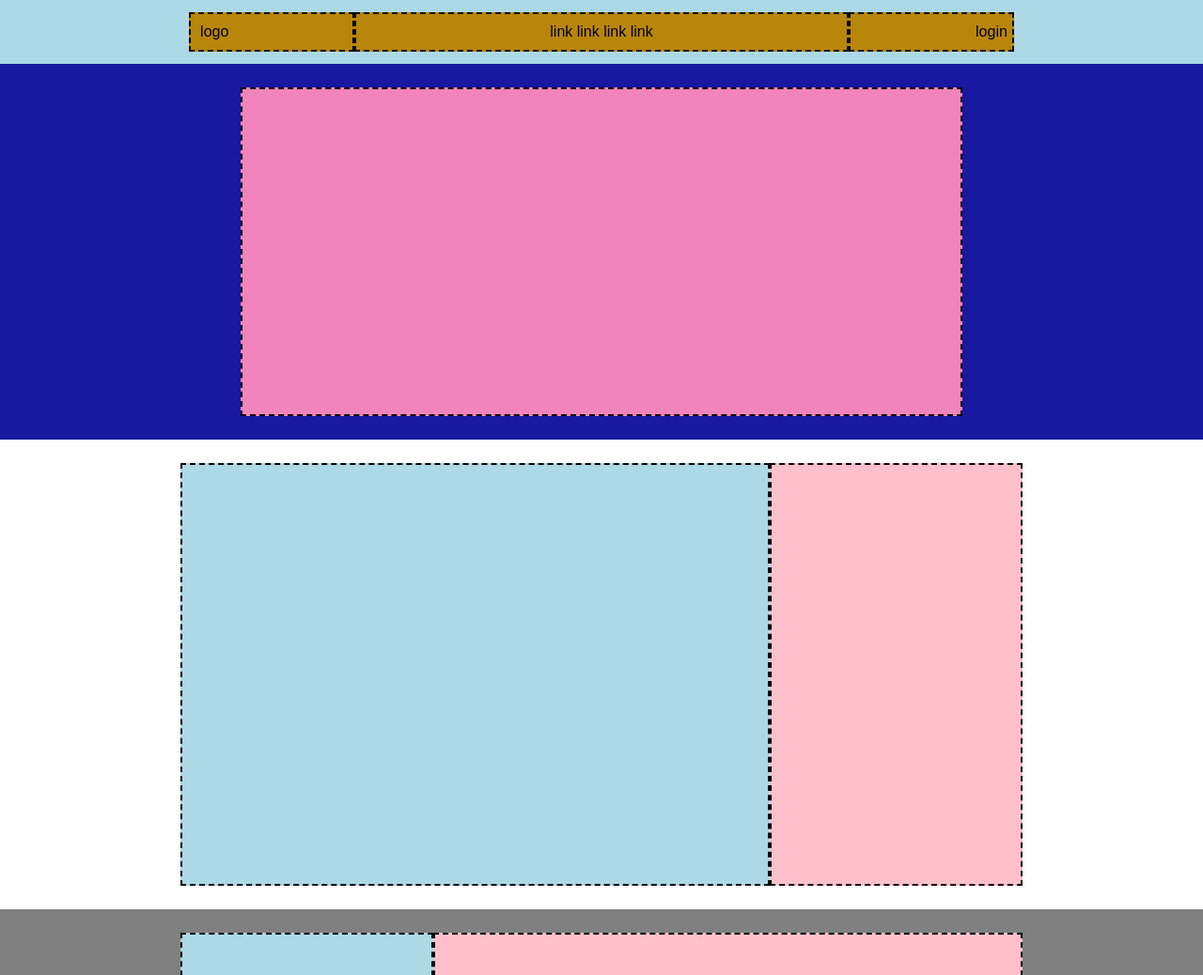
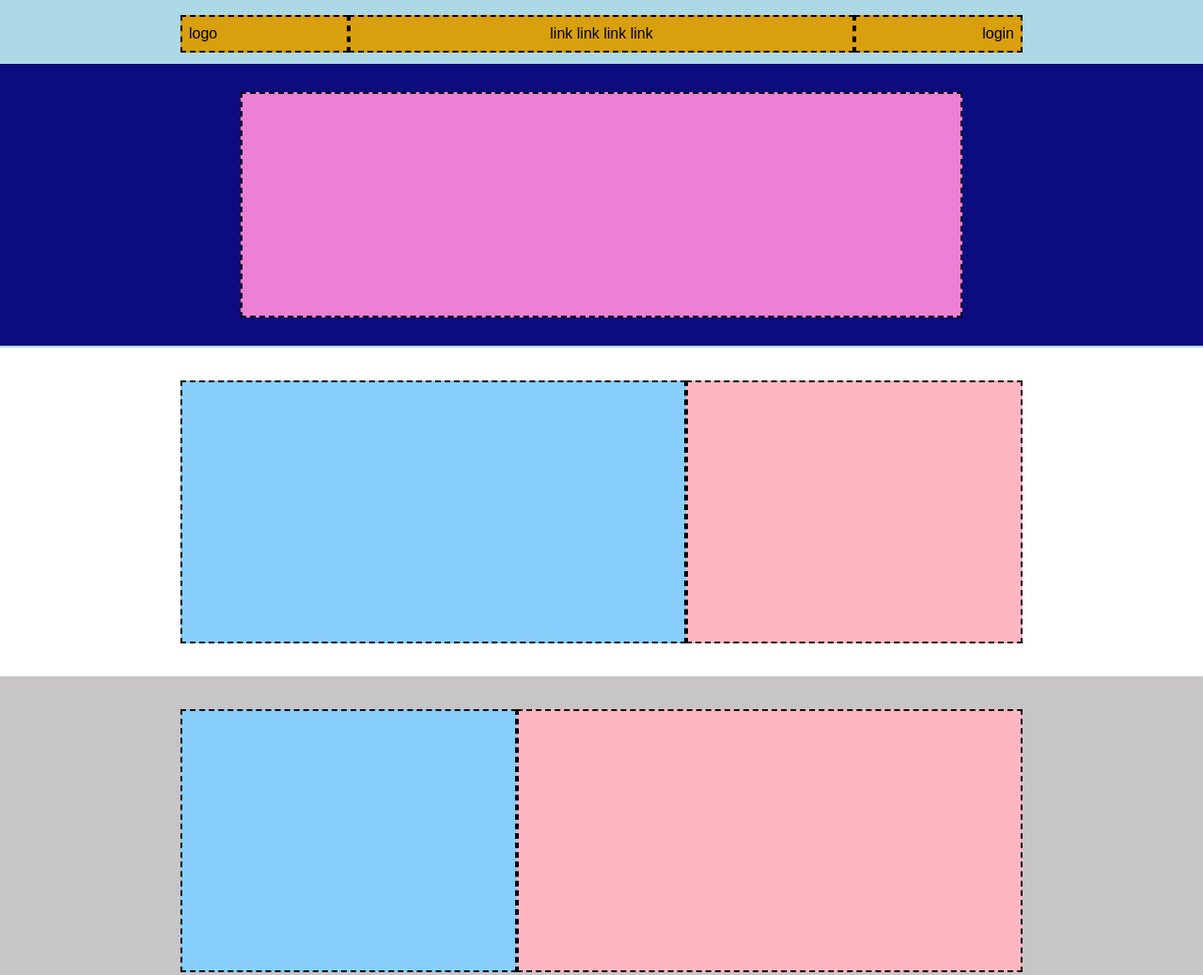
Before and after one commit to giuseppe-lisi/htmlcss-struttura-discord, a plain HTML site: page index.html in a window 1280 px wide. Shown: the top 1038 px of the page at 94% size. Drawn offline with Linux system fonts and the light colour scheme.

Commit message:
riscritta buona parte di html e css per renderlo più leggibile. Iniziato footer

```diff
--- a/index.html
+++ b/index.html
@@ -1,49 +1,64 @@
 <!DOCTYPE html>
 <html lang="en">
+
 <head>
     <meta charset="UTF-8">
     <meta name="viewport" content="width=device-width, initial-scale=1.0">
     <link rel="stylesheet" href="style.css">
-    <title>Document</title>
+    <title>Discord</title>
 </head>
+
 <body>
     <header>
-        <div class="header">
-            <div class="boxed gold">
-                <div id="logo">logo</div>
-                <div id="link">link link link link</div>
-                <div id="login">login</div>
+        <div class="wrapper">
+            <div class="logo dashed">logo</div>
+            <div class="link dashed">link link link link</div>
+            <div class="login dashed">login</div>
+        </div>
+        <div class="header-section">
+            <div class="header-box dashed"></div>
+        </div>
+    </header>
+
+    <main>
+        <body>
+            <div class="section">
+                <div class="wrapper">
+                    <div class="blue-box dashed"></div>
+                    <div class="pink-box dashed"></div>
                 </div>
             </div>
-        <div class="back blue">
-            <div class="rect-main"></div>
-        </div>
-    </header>
-    <main>
-        <div class="back">
-            <div class="boxed">
-                <div class="box-blue"></div>
-                <div class="box-pink"></div>
+            <div class="section gray-bg">
+                <div class="wrapper">
+                    <div class="blue-box-reversed dashed"></div>
+                    <div class="pink-box-reversed dashed"></div>
                 </div>
             </div>
-        <div class="back gray">
-            <div class="boxed">
-                <div class="box-blue-reverse"></div>
-                <div class="box-pink-reverse"></div>
+            <div class="section">
+                <div class="wrapper">
+                    <div class="blue-box dashed"></div>
+                    <div class="pink-box dashed"></div>
                 </div>
             </div>
-        <div class="back">
-            <div class="boxed">
-                <div class="box-blue"></div>
-                <div class="box-pink"></div>
+            <div class="section gray-bg" id="last-section">
+                <div class="wrapper">
+                    <div class="green-box dashed"></div>
                 </div>
             </div>
-        <div class="back gray">
-            <div class="box-green"></div>
+        </body>
+    </main>
+
+    <footer>
+        <div class="wrapper">
+            <div class="footer-pink-box dashed"></div>
+            <div class="footer-cyan-section dashed">
+                <div class="footer-cyan-box"></div>
+                <div class="footer-cyan-box"></div>
+                <div class="footer-cyan-box"></div>
+                <div class="footer-cyan-box"></div>
             </div>
-    </main>
-    <footer>
-
+        </div>
+        <hr>
     </footer>
 </body>
 </html>
--- a/style.css
+++ b/style.css
@@ -1,3 +1,5 @@
+/* CSS GENERICO */
+
 * {
     padding: 0;
     margin: 0;
@@ -8,105 +10,148 @@ body {
     font-family: sans-serif;
 }
 
-.header {
-    display: flex;
-    background-color: lightblue;
-    padding: 13px;
-
-    justify-content: center;
-}
-
-/* wrapper con colori differenti */
-
-.boxed {
+.wrapper {
     display: flex;
     justify-content: center;
+    align-items: center;
     width: 70%;
 }
 
-.blue {
-    background-color: rgb(24, 24, 160);
-}
-
-.gold {
-    background-color: darkgoldenrod;
-}
-
-.gray {
-    background-color: gray;
-}
-
-/* navbar */
-
-#logo {
-    width: 20%;
-    padding: 10px;
+.dashed {
     border: 2px dashed black;
 }
 
-#link {
-    width: 60%;
-    padding: 10px;
-    text-align: center;
-    border: 2px dashed black;
+.gray-bg {
+    background-color: rgb(199, 197, 197);
 }
 
-#login {
-    width: 20%;
-    padding: 10px;
-    text-align: end;
-    padding-right: 5px;
-    border: 2px dashed black;
+/* HEADER E NAVBAR */
+
+header {
+    display: flex;
+    flex-direction: column;
+    align-items: center;
+    padding: 1em 0 2px 0;
+    background-color: lightblue;
 }
 
-/* center piece */
+.logo,
+.link,
+.login {
+    background-color: rgb(216, 159, 14);
+    padding: 9px 7px;
+}
 
-.back {
+.logo {
+    width: 20%;
+}
+
+.link {
+    width: 60%;
+    text-align: center;
+}
+
+.login {
+    width: 20%;
+    text-align: end;
+}
+
+.header-section {
     display: flex;
     justify-content: center;
-    padding: 25px 0;
+    align-items: center;
+
+    width: 100%;
+    height: 300px;
+    margin-top: 12px;
+
+    background-color: rgb(12, 12, 126);
 }
 
-.rect-main {
-    background-color: rgb(241, 132, 186);
-    height: 350px;
+.header-box {
+    background-color: rgb(235, 128, 212);
+    height: 80%;
     width: 60%;
-    border: 2px dashed black;
 }
 
-/* div contenuto */
+/* CORPO */
 
-.box-blue {
-    height: 450px;
-    background-color: lightblue;
-    border: 2px dashed black;
-    width: 70%;
+.section {
+    display: flex;
+    justify-content: center;
+
+    height: 350px;
 }
 
-.box-pink {
-    height: 450px;
-    background-color: pink;
-    border: 2px dashed black;
-    width: 30%;
+/* box contenuto */
+
+.blue-box {
+    width: 60%;
+    height: 80%;
+    background-color: lightskyblue;
 }
 
-.box-blue-reverse {
-    height: 450px;
-    background-color: lightblue;
-    border: 2px dashed black;
-    width: 30%;
+.pink-box {
+    height: 80%;
+    width: 40%;
+    background-color: lightpink;
 }
 
-.box-pink-reverse {
-    height: 450px;
-    background-color: pink;
-    border: 2px dashed black;
-    width: 70%;
+.blue-box-reversed {
+    width: 40%;
+    height: 80%;
+    background-color: lightskyblue;
 }
 
-.box-green {
-    height: 700px;
+.pink-box-reversed {
+    width: 60%;
+    height: 80%;
+    background-color: lightpink;
+}
+
+/* sezione finale */
+
+#last-section {
+    height: 600px;
+}
+
+.green-box {
+    background-color: rgb(8, 111, 8);
+    height: 80%;
+    width: 100%;
+}
+
+/* FOOTER */
+
+footer {
+    display: flex;
+    justify-content: center;
+
+    background-color: rgb(80, 77, 77);
+    height: 400px;
+}
+
+footer > .wrapper {
+    align-items: flex-start;
+    margin-top: 5px;
+}
+
+.footer-pink-box {
+    width: 30%;
+    height: 80%;
+
+    background-color: pink;
+}
+
+.footer-cyan-section {
+    display: flex;
+    justify-content: center;
+    background-color: rgb(24, 178, 170);
     width: 70%;
-    background-color: green;
-    border: 2px dashed black;
+    height: 80%;
 }
+
+.footer-cyan-box {
+    width: 25%;
+    border: 2px dashed white;
+}
```
Lines whose indentation alone changed are shown as unchanged.
